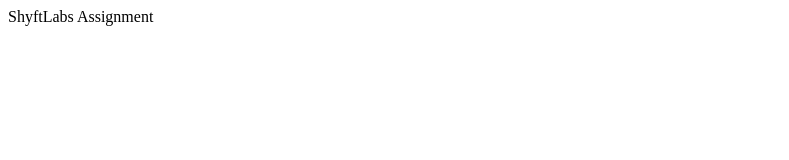
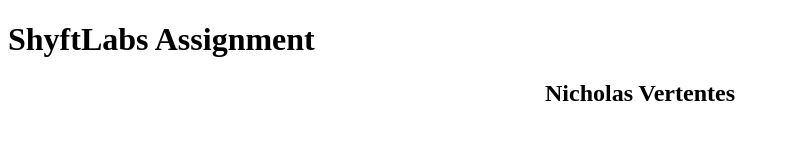
Before and after one commit to nicholas-vertentes/ShyftLabs-Assessment, a plain HTML site: page HomePage.html in a window 1280 px wide. Shown: the whole page, without its empty margins (0-789 px from the left). Drawn offline with Linux system fonts and the light colour scheme.

Commit message:
improve hompage

```diff
--- a/HomePage.html
+++ b/HomePage.html
@@ -1,6 +1,12 @@
 <!DOCTYPE html>
 <html lang="en">
   <body>
-    ShyftLabs Assignment
+    <h1>
+      ShyftLabs Assignment
+    </h1>
+    <h2 style="text-align: center;">
+      Nicholas Vertentes
+    </h2>
+
   </body>
 </html>
```
